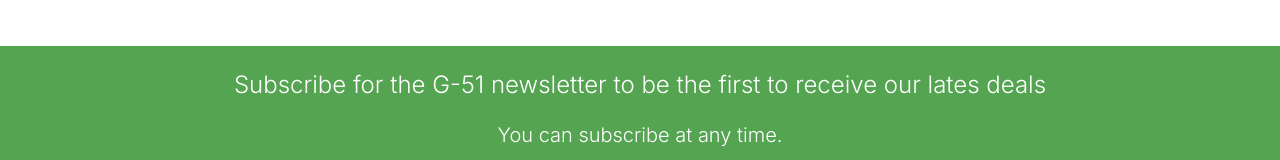
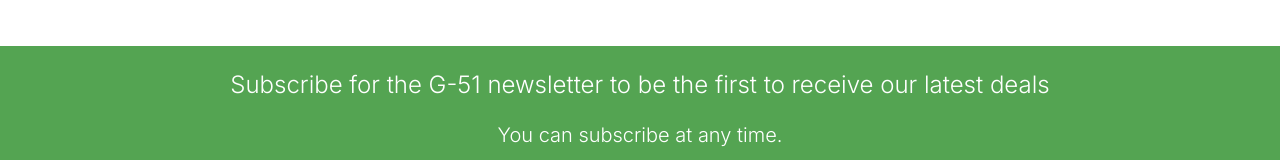
Before and after one commit to SIDEHUSTLE-G51/G51-restaurant, a React (Create React App) app: page /contact in a window 1280 px wide. Shown: the part 267-427 px from the top of the page. Built offline with nearby package versions, Linux system fonts and the light colour scheme.

Commit message:
Updating footer

```diff
--- a/src/components/Footer/Footer.js
+++ b/src/components/Footer/Footer.js
@@ -8,7 +8,7 @@
     <div className="footer-container">
         <section className="footer-subscription">
             <p className="footer-subscription-heading">
-                Subscribe for the G-51 newsletter to be the first to receive our lates deals
+                Subscribe for the G-51 newsletter to be the first to receive our latest deals
             </p>
             <p className="footer-subscription-text">You can subscribe at any time.</p>
             <div className="input-areas">
```
